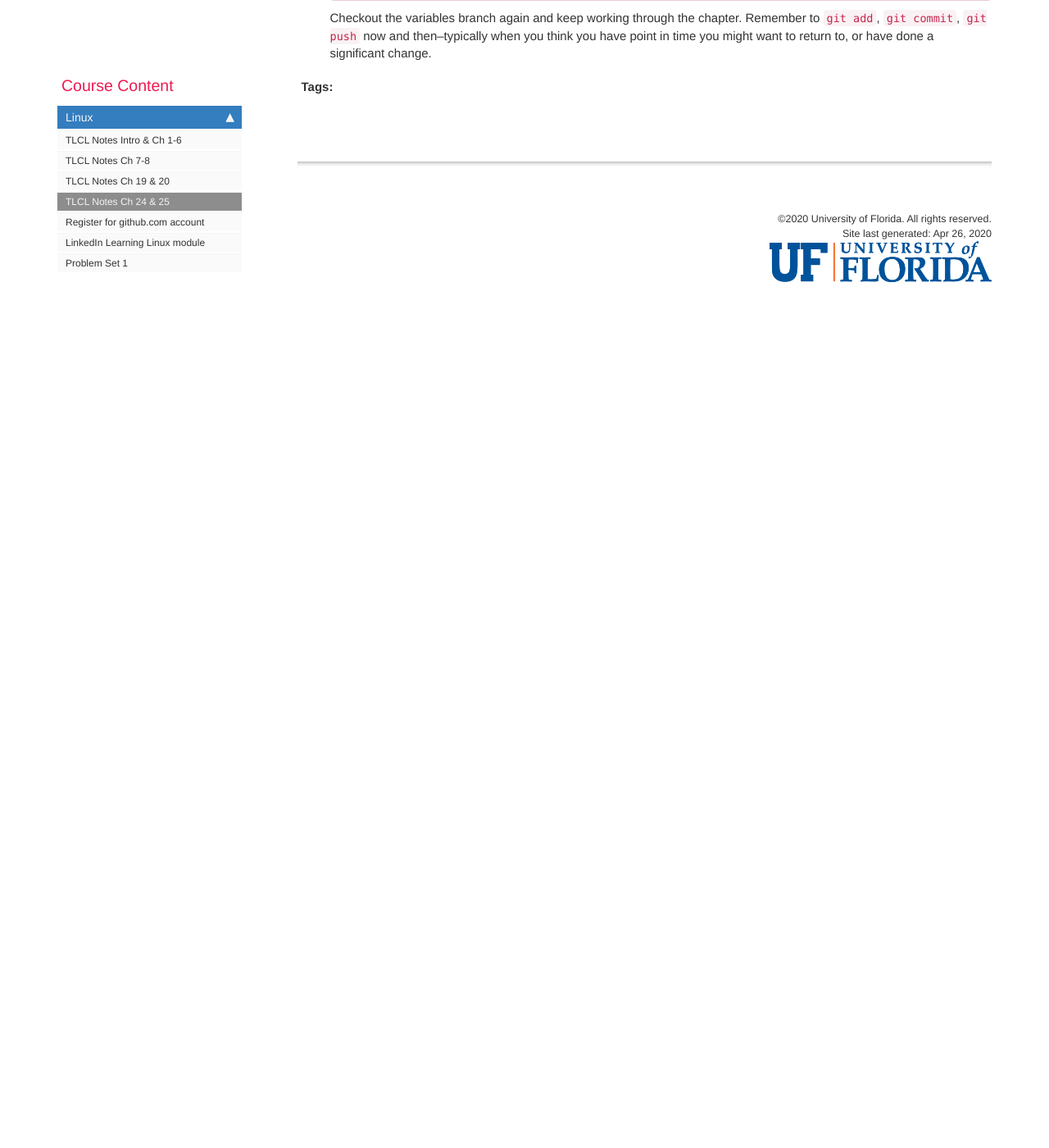
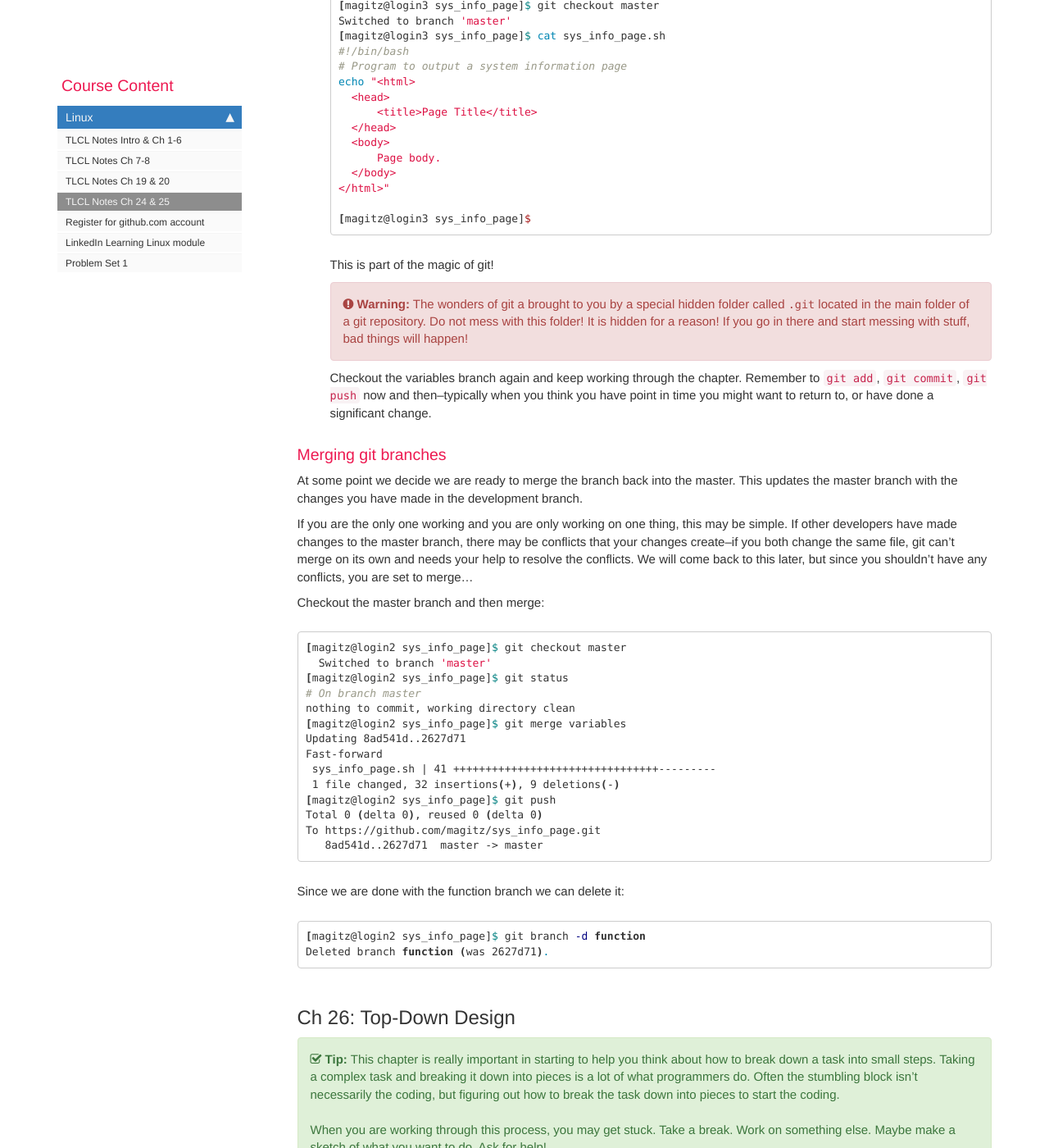
Before and after one commit to comptoolsres/comptoolsres.github.io, a Jekyll site: the page built from TLCL_reading_notes_4.md, in a window 1280 px wide and 1400 px high, scrolled down 6568 px. Shown: the whole window at 82% size. Built offline with Jekyll 4.4.1, drawn with Linux system fonts in a browser that asks for light colours; comment, search, counter and statistics services are not loaded; before the commit the page ends 6972 px from its top, so only the background shows below that; some of the changed text lies outside the part shown.

````diff
--- a/TLCL_reading_notes_4.md
+++ b/TLCL_reading_notes_4.md
@@ -119,9 +119,19 @@
 
   Also, once you have the first version of the `sys_info_page.sh` script, `git add`, `git commit` and `git push`.
 
-* p. 373: **Second Stage: Adding a Little Data**: Let's add a little more of the git workflow here. We currently have a functional script that we are happy with. We are about to start making some major changes. Rather than making these changes here, it is easier to make a branch of the repository. This allows us to try new things, test features, etc. without messing up the current functional version. If we don't like what we do, it's easy to trash it and be back where we are. If we do like it, we can merge our changes back into the master branch and have the new version become the main version.
+* p. 373: **Second Stage: Adding a Little Data**: Let's add a little more of the git workflow here. We'll come back to this, but let's take a look at branches in git first.
 
-  Let's create a branch called variables (we're going to learn about variables as we do this section)
+## An aside on git branches
+
+Every repo has one branch, typically called *master*. But you can create branches that essentially give you another copy to work on without messing up that master. When you are satisfied with the changes you've made, they can be merged back into the master branch. Or if you mess things up or realize your idea was not well thought out, you can just delete it and not worry that you've messed up your master branch.
+
+Here's an image to illustrate the idea:
+
+![Illustration of branching in git](images/branching.png)
+
+ We currently have a functional script that we are happy with. We are about to start making some major changes. Rather than making these changes here, it is easier to make a branch of the repository. This allows us to try new things, test features, etc. without messing up the current functional version. If we don't like what we do, it's easy to trash it and be back where we are. If we do like it, we can merge our changes back into the master branch and have the new version become the main version.
+
+  Let's create a branch called *variables* (we're going to learn about variables as we do this section)
 
 ```bash
   [magitz@login3 sys_info_page]$ git branch variables
@@ -163,7 +173,9 @@
   {% include note.html content="Notice how the initial `git push` command fails. git tells you there is a fatal error because there isn't a variables branch on github (we just created it here). git is also helpful and suggests a command that you may have wanted to use instead: `git push --set-upstream origin variables` which says, create a variables branch at the 'origin' (github.com) and push the content there." %}
 
   Now, lets go look at the repo on github. Click on the sys_info_page.sh file to view it in the repo.
+
   ![Screenshot of status in github](images/git_master_branch.png)
+
   The repo still looks like it did before! That is because, by default, the master branch is always shown. But you can click on the "Branch: master" button and select variables to see that version.
 
   In fact the original file is still there in our folder too. Checkout the master branch and look at the file:
@@ -189,3 +201,60 @@
   {% include warning.html content="The wonders of git a brought to you by a special hidden folder called `.git` located in the main folder of a git repository. Do not mess with this folder! It is hidden for a reason! If you go in there and start messing with stuff, bad things will happen!" %}
 
   Checkout the variables branch again and keep working through the chapter. Remember to `git add`, `git commit`, `git push` now and then--typically when you think you have point in time you might want to return to, or have done a significant change.
+
+
+### Merging git branches
+
+At some point we decide we are ready to merge the branch back into the master. This  updates the master branch with the changes you have made in the development branch.
+
+If you are the only one working and you are only working on one thing, this may be simple. If other developers have made changes to the master branch, there may be conflicts that your changes create--if you both change the same file, git can't merge on its own and needs your help to resolve the conflicts. We will come back to this later, but since you shouldn't have any conflicts, you are set to merge...
+
+Checkout the master branch and then merge:
+
+```bash
+[magitz@login2 sys_info_page]$ git checkout master
+  Switched to branch 'master'
+[magitz@login2 sys_info_page]$ git status
+# On branch master
+nothing to commit, working directory clean
+[magitz@login2 sys_info_page]$ git merge variables
+Updating 8ad541d..2627d71
+Fast-forward
+ sys_info_page.sh | 41 ++++++++++++++++++++++++++++++++---------
+ 1 file changed, 32 insertions(+), 9 deletions(-)
+[magitz@login2 sys_info_page]$ git push
+Total 0 (delta 0), reused 0 (delta 0)
+To https://github.com/magitz/sys_info_page.git
+   8ad541d..2627d71  master -> master
+```
+
+Since we are done with the function branch we can delete it:
+
+```bash
+[magitz@login2 sys_info_page]$ git branch -d function
+Deleted branch function (was 2627d71).
+```
+
+## Ch 26: Top-Down Design
+
+ {% include tip.html content="This chapter is really important in starting to help you think about how to break down a task into small steps. Taking a complex task and breaking it down into pieces is a lot of what programmers do. Often the stumbling block isn't necessarily the coding, but figuring out how to break the task down into pieces to start the coding. <BR>
+ <BR>
+ When you are working through this process, you may get stuck. Take a break. Work on something else. Maybe make a sketch of what you want to do. Ask for help!" %}
+
+ {% include note.html content="Remember to keep practicing with git, using branches as you implement changes, pushing to github.com, merging branches back into master when you are done with a section, etc." %}
+
+ There is a ton of great stuff in this chapter and you can work through most of it. But...
+
+ {% include warning.html content="<strong>WARNING!!</strong><br>
+When you get the p. 391, where you implement the `report_home_space()` function, Do Not implement as written! The TLCL version tries to get home directory use for all users. There are several thousand users on HiPerGator! Do not try to run this!" %}
+
+* p. 391: Modification to **`report_home_space()`**: I suggest using the following in place of what is in TLCL. This will check *your* home directory space usage...
+
+  ```bash
+  report_home_space(){
+    cat <<- _EOF_
+        <h2>Home Space Utilization</h2>
+        <pre>$(du -sh /home/magitz/*)</pre>
+  _EOF_
+    return
+  ```
````
Also changed, not shown: images/branching.png (added), images/favicon.ico.
